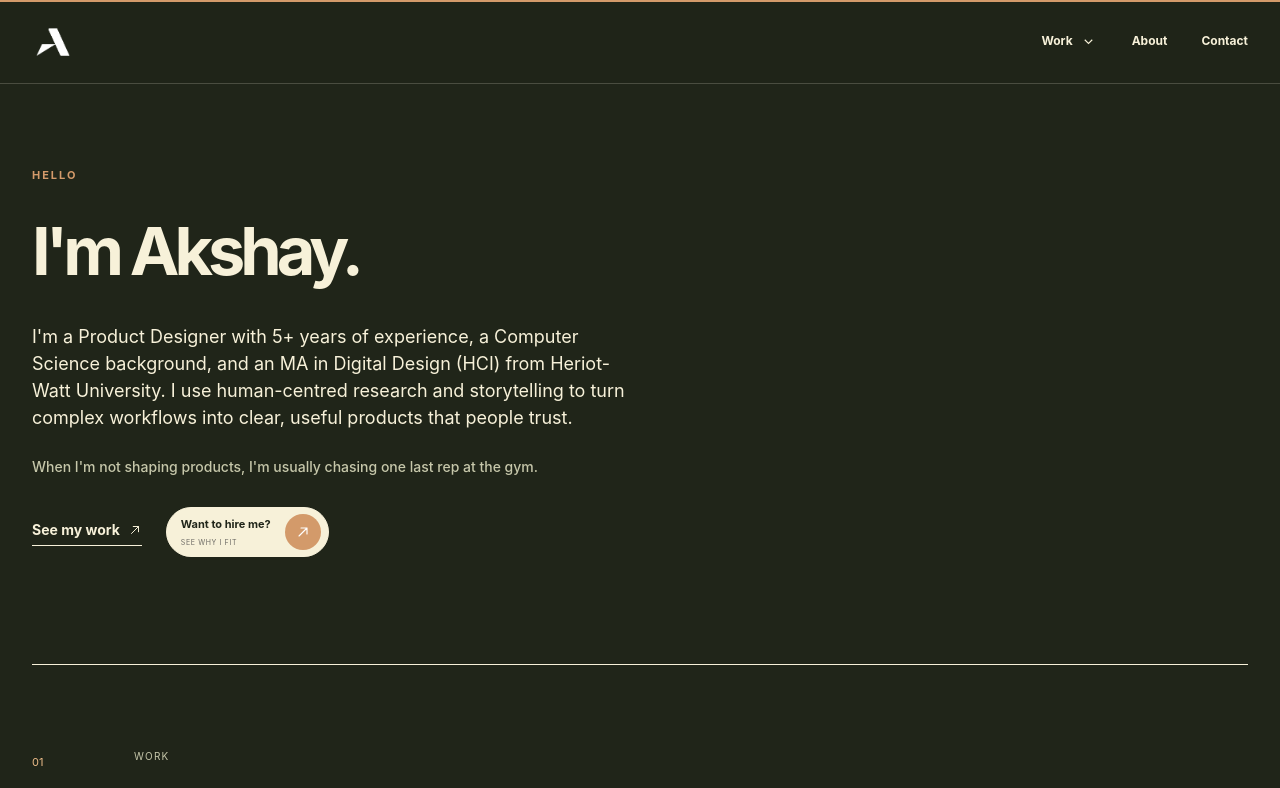
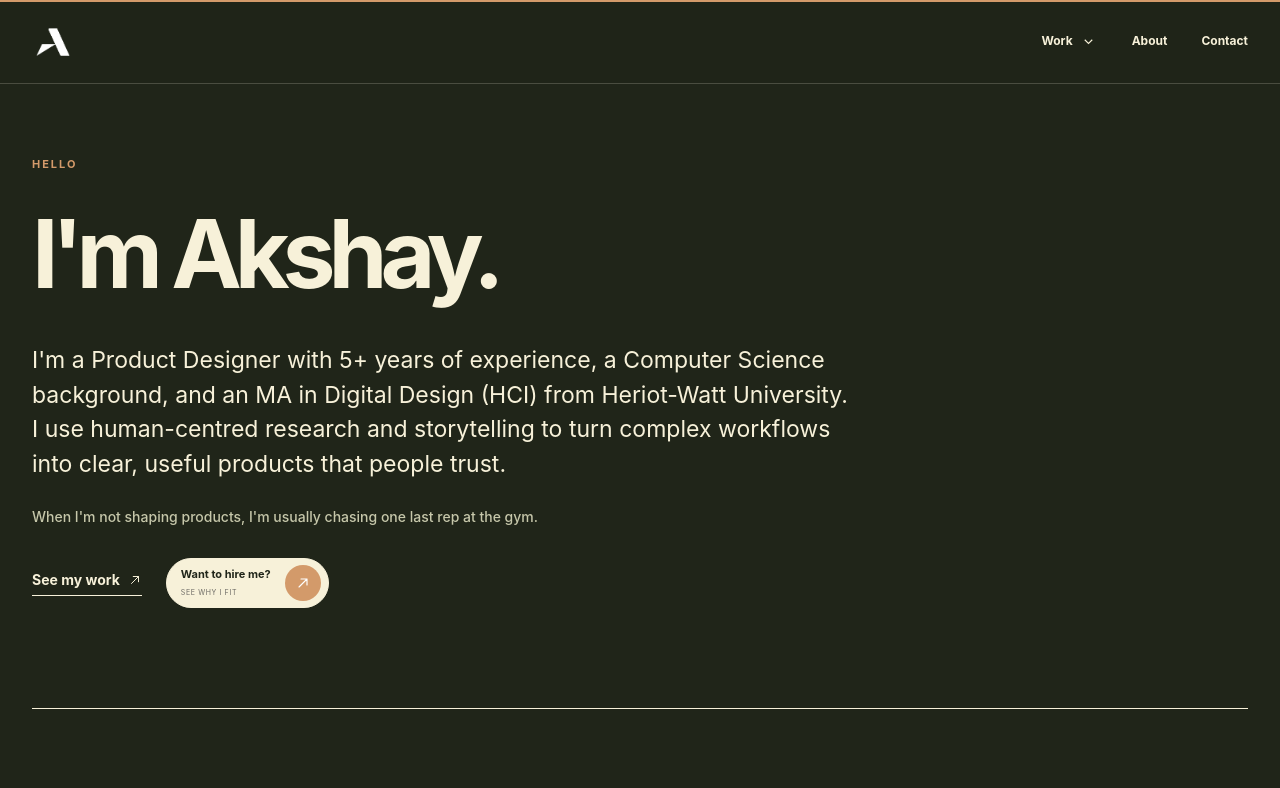
Before and after one commit to Akshayux/akshay-portfolio, a Next.js app: page / in a window 1280 px wide. Shown: the top 788 px of the page. Built offline with nearby package versions, Linux system fonts and the light colour scheme.

Commit message:
Give hero more editorial presence

```diff
--- a/app/globals.css
+++ b/app/globals.css
@@ -1038,3 +1038,12 @@ html[data-theme="dark"] .project-feature .project-arrow{color:var(--ink);border-
 html[data-theme="dark"] .recruiter-trigger:hover>b{background:var(--paper-2);color:var(--ink)}
 html[data-theme="dark"] .recommendation-link-trigger:hover{background:var(--paper-2);color:var(--ink)}
 html[data-theme="dark"] .project-card-media>em{background:var(--paper);color:var(--ink)}
+
+/* Give the hero a little more editorial presence while keeping the work peek in view. */
+@media (min-width:761px){
+  .hero{min-height:calc(100vh - 220px);padding-top:clamp(72px,9vh,104px);padding-bottom:clamp(48px,6vh,72px)}
+  .hero-copy{max-width:1080px}
+  .hero h1{font-size:clamp(72px,7.4vw,112px);max-width:1080px}
+  .hero-intro{grid-template-columns:minmax(0,820px);margin-top:38px}
+  .hero-intro>p{font-size:clamp(18px,1.8vw,24px);max-width:980px}
+}
```
